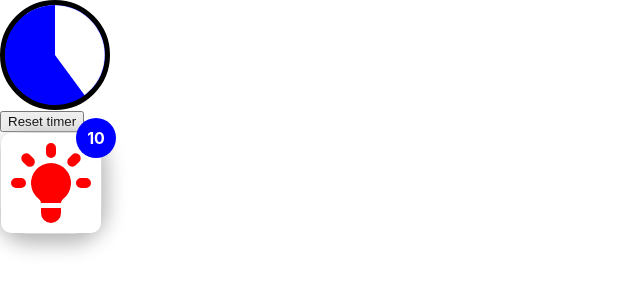
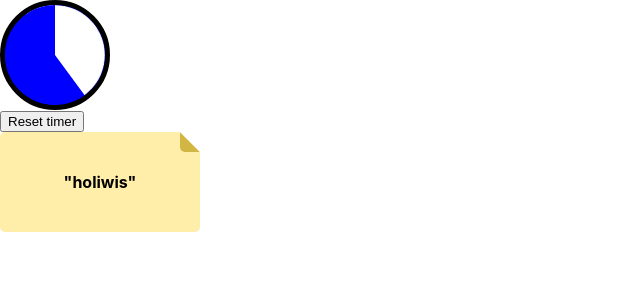
Before and after one commit to Suz8a/word-project, a React (Create React App) app: page / in a window 1280 px wide. Shown: the top 300 px of the page, without its empty margins (0-640 px from the left). Built offline with nearby package versions, Linux system fonts and the light colour scheme.

Commit message:
added TextNote component

```diff
--- a/src/components/text-note/index.tsx
+++ b/src/components/text-note/index.tsx
@@ -2,10 +2,17 @@ import React from "react";
 import Note from "../../elements/note";
 import Text from "../../elements/text";
 
-function TextNote() {
+type TextNoteProps = {
+  width: string;
+  height: string;
+  text: string;
+  textColor?: string;
+};
+
+function TextNote({ width, height, text, textColor }: TextNoteProps) {
   return (
-    <Note width="100px" height="50px">
-      <Text text="holi" />
+    <Note width={width} height={height}>
+      <Text text={`"${text}"`} color={textColor} fontWeight="bold" />
     </Note>
   );
 }
--- a/src/pages/menu-page/index.tsx
+++ b/src/pages/menu-page/index.tsx
@@ -1,7 +1,6 @@
 import { useState } from "react";
 import Timer from "../../elements/timer";
-import NotificationButton from "../../components/notification-button";
-import { HiLightBulb } from "react-icons/hi";
+import TextNote from "../../components/text-note";
 function MenuPage() {
   const [reset, setReset] = useState(false);
 
@@ -19,16 +18,7 @@ function MenuPage() {
         color={"blue"}
       />
       <button onClick={() => changeFlag()}>Reset timer</button>
-      <NotificationButton
-        size="100px"
-        text="10"
-        backgroundColor="white"
-        circleColor="blue"
-        textColor="white"
-        onClick={() => {}}
-      >
-        <HiLightBulb color="red" size="100%" />
-      </NotificationButton>
+      <TextNote width="200px" height="100px" text="holiwis" />
     </div>
   );
 }
```
